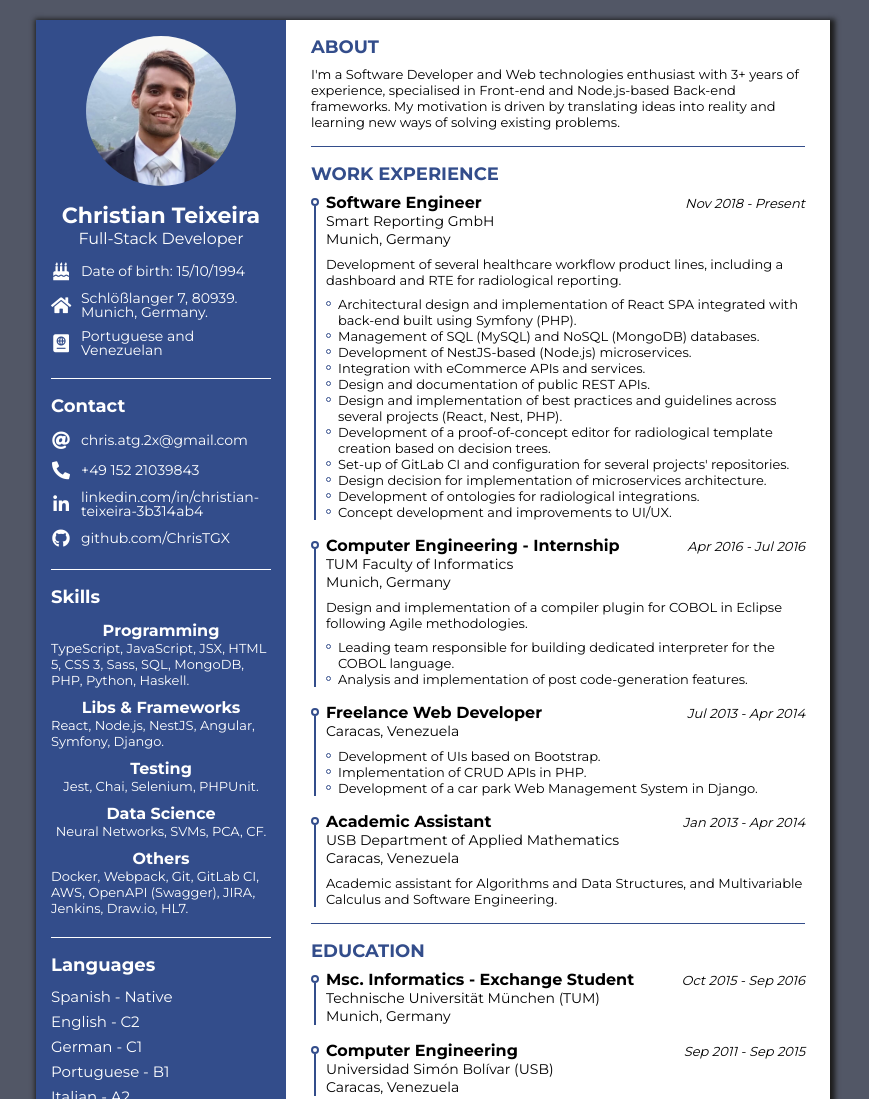
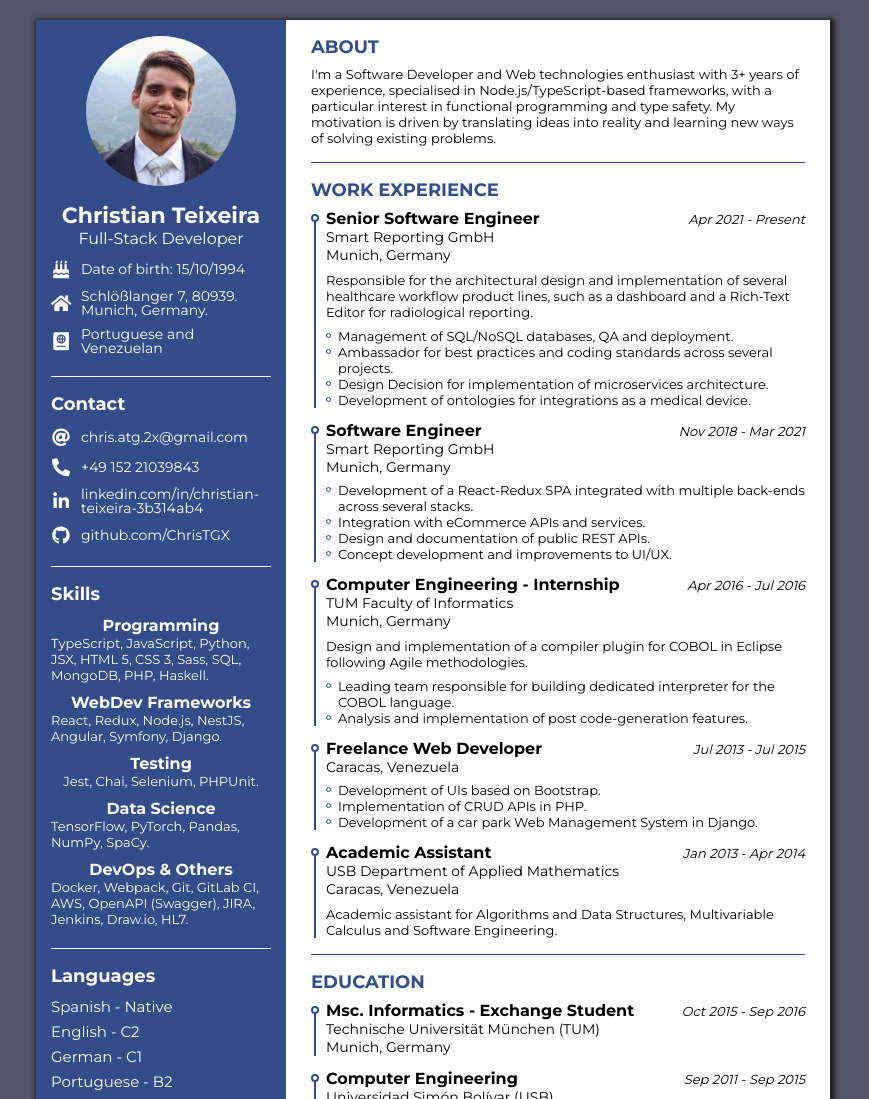
Before and after one commit to ChrisTGX/cv-site, a website: page index.html in a window 1280 px wide. Shown: the top 1099 px of the page, without its empty margins (207-1076 px from the left). Drawn offline with Linux system fonts and the light colour scheme.

Commit message:
Refine descriptions

```diff
--- a/index.html
+++ b/index.html
@@ -76,11 +76,11 @@
                 <ul class="list-skills">
                     <li>
                         <h2>Programming</h2>
-                        <p>TypeScript, JavaScript, JSX, HTML 5, CSS 3, Sass, SQL, MongoDB, PHP, Python, Haskell.</p>
+                        <p>TypeScript, JavaScript, Python, JSX, HTML 5, CSS 3, Sass, SQL, MongoDB, PHP, Haskell.</p>
                     </li>
                     <li>
-                        <h2>Libs & Frameworks</h2>
-                        <p>React, Node.js, NestJS, Angular, Symfony, Django.</p>
+                        <h2>WebDev Frameworks</h2>
+                        <p>React, Redux, Node.js, NestJS, Angular, Symfony, Django.</p>
                     </li>
                     <li>
                         <h2>Testing</h2>
@@ -88,10 +88,10 @@
                     </li>
                     <li>
                         <h2>Data Science</h2>
-                        <p>Neural Networks, SVMs, PCA, CF.</p>
+                        <p>TensorFlow, PyTorch, Pandas, NumPy, SpaCy.</p>
                     </li>
                     <li>
-                        <h2>Others</h2>
+                        <h2>DevOps & Others</h2>
                         <p>Docker, Webpack, Git, GitLab CI, AWS, OpenAPI (Swagger), JIRA, Jenkins, Draw.io, HL7.</p>
                     </li>
                 </ul>
@@ -102,7 +102,7 @@
                     <li class="language-item">Spanish - Native</li>
                     <li class="language-item">English - C2</li>
                     <li class="language-item">German - C1</li>
-                    <li class="language-item">Portuguese - B1</li>
+                    <li class="language-item">Portuguese - B2</li>
                     <li class="language-item">Italian - A2</li>
                 </ul>
             </section>
@@ -112,8 +112,9 @@
                 <h1 class="section-name">ABOUT</h1>
                 <p>
                     I'm a Software Developer and Web technologies enthusiast with 3+ years of experience, specialised
-                    in Front-end and Node.js-based Back-end frameworks. My motivation is driven by translating
-                    ideas into reality and learning new ways of solving existing problems.
+                    in Node.js/TypeScript-based frameworks, with a particular interest in functional programming and
+                    type safety. My motivation is driven by translating ideas into reality and learning new ways of
+                    solving existing problems.
                 </p>
             </section>
             <section class="experience divider">
@@ -121,29 +122,34 @@
                 <ul class="list-container">
                     <li>
                         <div class="listing-header">
+                            <h2 class="listing-description">Senior Software Engineer</h2>
+                            <h3 class="institution">Smart Reporting GmbH</h3>
+                            <h3 class="place">Munich, Germany</h3>
+                            <span class="date">Apr 2021 - Present</span>
+                            <p class="listing-summary">
+                                Responsible for the architectural design and implementation of several healthcare
+                                workflow product lines, such as a dashboard and a Rich-Text Editor for radiological
+                                reporting.
+                            </p>
+                            <ul class="list-tasks">
+                                <li>Management of SQL/NoSQL databases, QA and deployment.</li>
+                                <li>Ambassador for best practices and coding standards across several projects.</li>
+                                <li>Design Decision for implementation of microservices architecture.</li>
+                                <li>Development of ontologies for integrations as a medical device.</li>
+                            </ul>
+                        </div>
+                    </li>
+                    <li>
+                        <div class="listing-header">
                             <h2 class="listing-description">Software Engineer</h2>
                             <h3 class="institution">Smart Reporting GmbH</h3>
                             <h3 class="place">Munich, Germany</h3>
-                            <span class="date">Nov 2018 - Present</span>
-                            <p class="listing-summary">
-                                Development of several healthcare workflow product lines, including a dashboard and RTE
-                                for radiological reporting.
-                            </p>
+                            <span class="date">Nov 2018 - Mar 2021</span>
                             <ul class="list-tasks">
-                                <li>Architectural design and implementation of React SPA integrated with back-end built
-                                    using Symfony (PHP).</li>
-                                <li>Management of SQL (MySQL) and NoSQL (MongoDB) databases.</li>
-                                <li>Development of NestJS-based (Node.js) microservices.</li>
+                                <li>Development of a React-Redux SPA integrated with multiple back-ends across several
+                                    stacks.</li>
                                 <li>Integration with eCommerce APIs and services.</li>
                                 <li>Design and documentation of public REST APIs.</li>
-                                <li>Design and implementation of best practices and guidelines across several projects
-                                    (React, Nest, PHP).</li>
-                                <li>Development of a proof-of-concept editor for radiological template creation based on
-                                    decision trees.
-                                </li>
-                                <li>Set-up of GitLab CI and configuration for several projects' repositories.</li>
-                                <li>Design decision for implementation of microservices architecture.</li>
-                                <li>Development of ontologies for radiological integrations.</li>
                                 <li>Concept development and improvements to UI/UX.</li>
                             </ul>
                         </div>
@@ -169,7 +175,7 @@
                         <div class="listing-header">
                             <h2 class="listing-description">Freelance Web Developer</h2>
                             <h3 class="place">Caracas, Venezuela</h3>
-                            <span class="date">Jul 2013 - Apr 2014</span>
+                            <span class="date">Jul 2013 - Jul 2015</span>
                             <ul class="list-tasks">
                                 <li>Development of UIs based on Bootstrap.</li>
                                 <li>Implementation of CRUD APIs in PHP.</li>
@@ -184,7 +190,7 @@
                             <h3 class="place">Caracas, Venezuela</h3>
                             <span class="date">Jan 2013 - Apr 2014</span>
                             <p class="listing-summary">
-                                Academic assistant for Algorithms and Data Structures, and Multivariable
+                                Academic assistant for Algorithms and Data Structures, Multivariable
                                 Calculus and Software Engineering.
                             </p>
                         </div>
--- a/styles.css
+++ b/styles.css
@@ -39,8 +39,8 @@ span {
 ul {
   padding: 0;
   list-style-type: none;
-  margin-block-start: 0.5rem;
-  margin-block-end: 0.5rem;
+  margin-block-start: 0.4rem;
+  margin-block-end: 0.4rem;
 }
 
 p {
@@ -218,7 +218,7 @@ main section.divider::after {
 .list-container > li {
   position: relative;
   padding-left: 15px;
-  margin-top: 1rem;
+  margin-top: 0.8rem;
 }
 
 .list-container > li:first-child {
```
